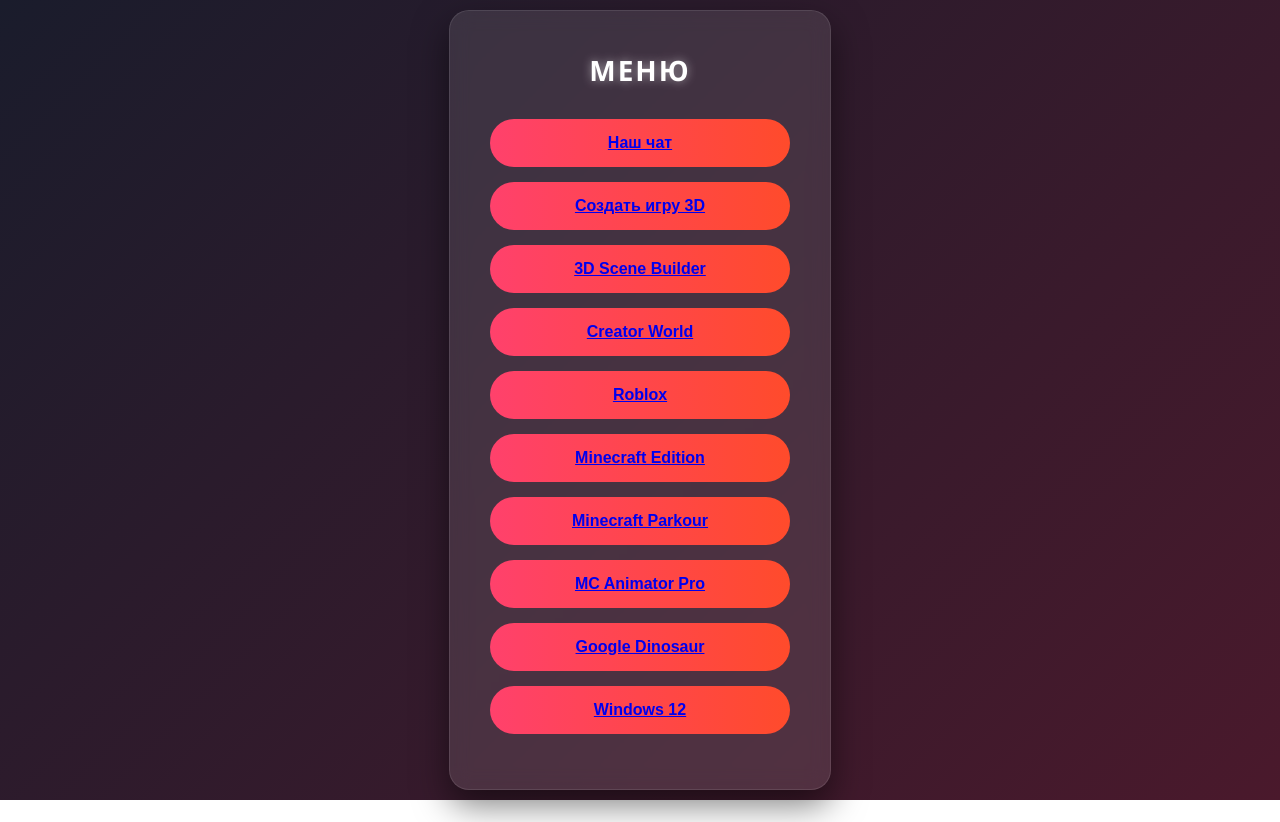
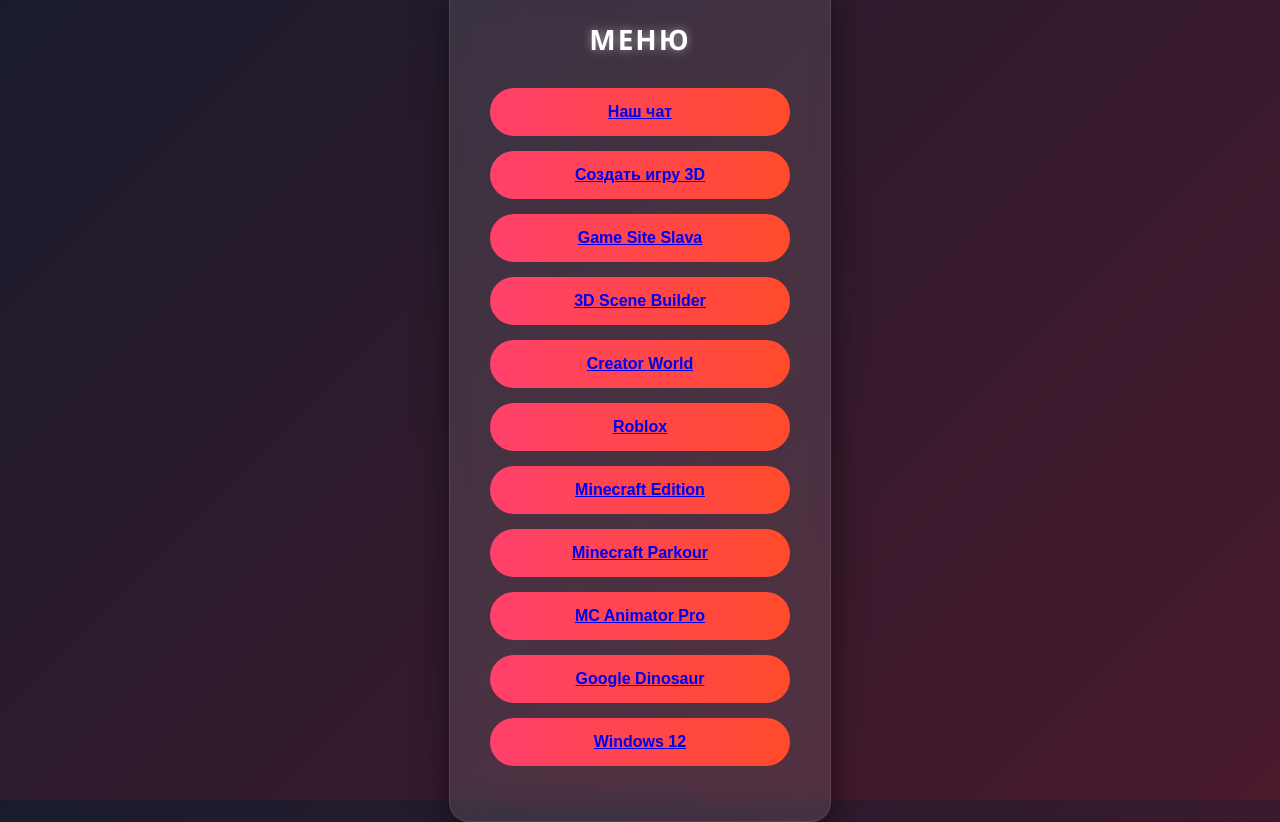
Before and after one commit to rbxmaks87-wq/neuroheroes.github.io, a plain HTML site: page index.html in a window 1280 px wide. Before the commit the page ends 800 px from the top, so only its background shows below. Drawn offline with Linux system fonts and the light colour scheme.

Commit message:
Update index.html

```diff
--- a/index.html
+++ b/index.html
@@ -67,6 +67,7 @@
         <h2>Меню</h2>
         <button><a href="chat.html">Наш чат</a></button>
         <button><a href="create.html">Создать игру 3D</a></button>
+        <button><a href="index10.html">Game Site Slava</a></button>
         <button><a href="index9.html">3D Scene Builder</a></button>
         <button><a href="index8.html">Creator World</a></button>
         <button><a href="index7.html">Roblox</a></button>
```
